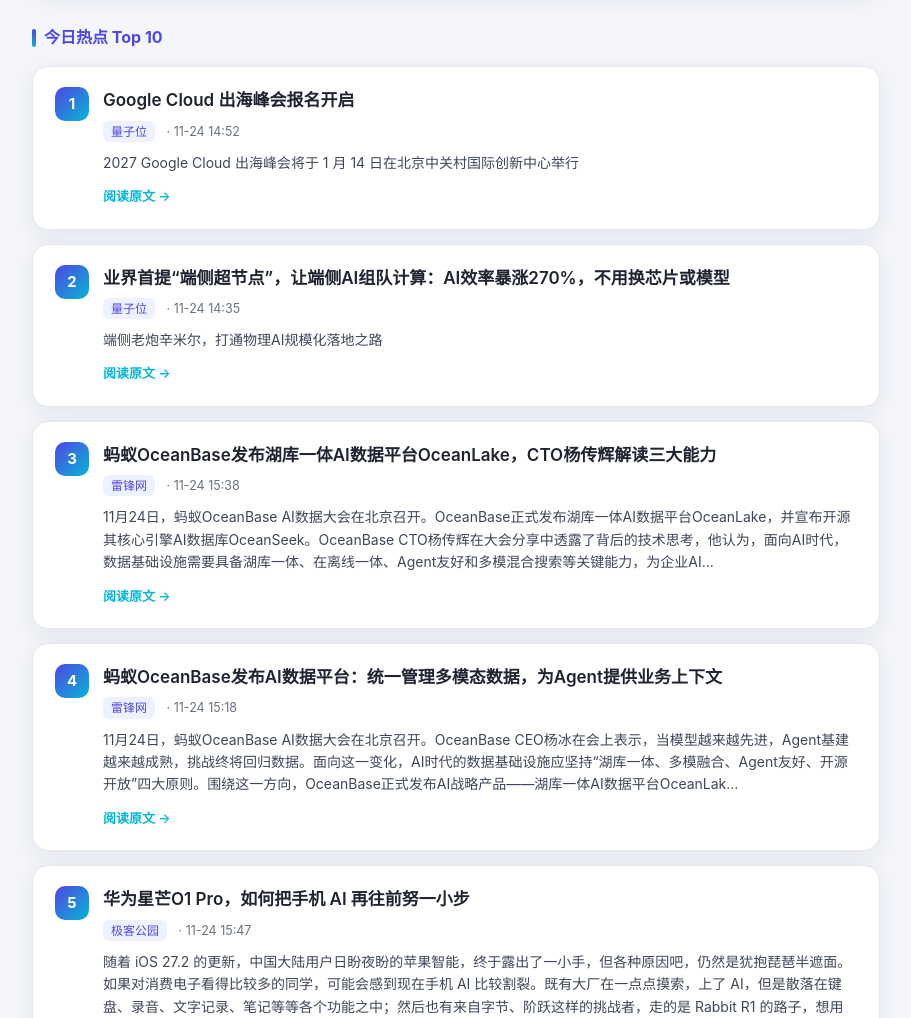
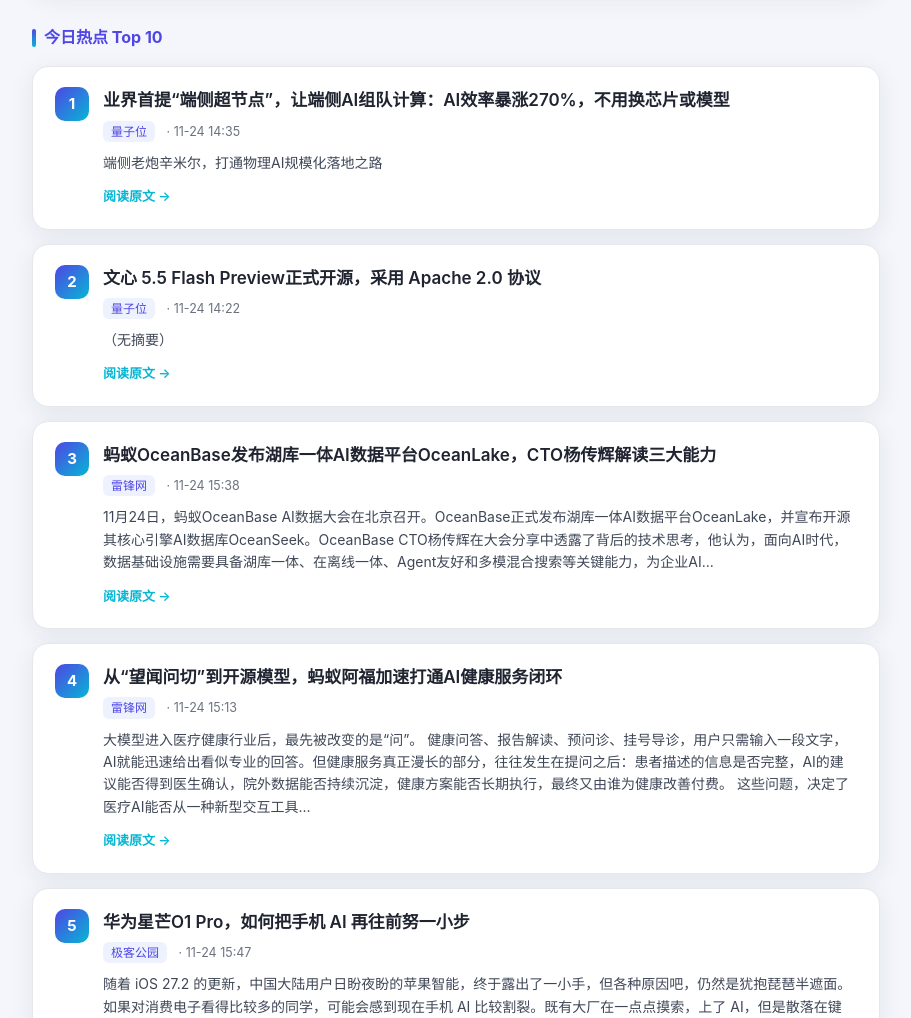
Before and after one commit to yangxe050102/hermes-ai-news, a plain HTML site: page docs/index.html in a window 1280 px wide. Shown: the part 300-1318 px from the top of the page, without its empty margins (184-1095 px from the left). Drawn offline with Linux system fonts and the light colour scheme.

Commit message:
Daily AI news briefing 2026-11-25

```diff
--- a/docs/index.html
+++ b/docs/index.html
@@ -117,10 +117,10 @@ body {
         <div class="card-top">
           <div class="rank">1</div>
           <div>
-            <a class="title" href="https://www.qbitai.com/2026/11/512370.html" target="_blank" rel="noopener">Google Cloud 出海峰会报名开启</a>
-            <div class="meta"><span class="badge">量子位</span> · 11-24 14:52</div>
-            <div class="summary">2027 Google Cloud 出海峰会将于 1 月 14 日在北京中关村国际创新中心举行</div>
-            <a class="read" href="https://www.qbitai.com/2026/11/512370.html" target="_blank" rel="noopener">阅读原文 →</a>
+            <a class="title" href="https://www.qbitai.com/2026/11/512362.html" target="_blank" rel="noopener">业界首提“端侧超节点”，让端侧AI组队计算：AI效率暴涨270%，不用换芯片或模型</a>
+            <div class="meta"><span class="badge">量子位</span> · 11-24 14:35</div>
+            <div class="summary">端侧老炮辛米尔，打通物理AI规模化落地之路</div>
+            <a class="read" href="https://www.qbitai.com/2026/11/512362.html" target="_blank" rel="noopener">阅读原文 →</a>
           </div>
         </div>
       </article>
@@ -128,10 +128,10 @@ body {
         <div class="card-top">
           <div class="rank">2</div>
           <div>
-            <a class="title" href="https://www.qbitai.com/2026/11/512362.html" target="_blank" rel="noopener">业界首提“端侧超节点”，让端侧AI组队计算：AI效率暴涨270%，不用换芯片或模型</a>
-            <div class="meta"><span class="badge">量子位</span> · 11-24 14:35</div>
-            <div class="summary">端侧老炮辛米尔，打通物理AI规模化落地之路</div>
-            <a class="read" href="https://www.qbitai.com/2026/11/512362.html" target="_blank" rel="noopener">阅读原文 →</a>
+            <a class="title" href="https://www.qbitai.com/2026/11/512354.html" target="_blank" rel="noopener">文心 5.5 Flash Preview正式开源，采用 Apache 2.0 协议</a>
+            <div class="meta"><span class="badge">量子位</span> · 11-24 14:22</div>
+            <div class="summary">（无摘要）</div>
+            <a class="read" href="https://www.qbitai.com/2026/11/512354.html" target="_blank" rel="noopener">阅读原文 →</a>
           </div>
         </div>
       </article>
@@ -150,10 +150,10 @@ body {
         <div class="card-top">
           <div class="rank">4</div>
           <div>
-            <a class="title" href="https://www.leiphone.com/category/industrynews/vo7BI6hIy3wL6Mi4.html" target="_blank" rel="noopener">蚂蚁OceanBase发布AI数据平台：统一管理多模态数据，为Agent提供业务上下文</a>
-            <div class="meta"><span class="badge">雷锋网</span> · 11-24 15:18</div>
-            <div class="summary">11月24日，蚂蚁OceanBase AI数据大会在北京召开。OceanBase CEO杨冰在会上表示，当模型越来越先进，Agent基建越来越成熟，挑战终将回归数据。面向这一变化，AI时代的数据基础设施应坚持“湖库一体、多模融合、Agent友好、开源开放”四大原则。围绕这一方向，OceanBase正式发布AI战略产品——湖库一体AI数据平台OceanLak...</div>
-            <a class="read" href="https://www.leiphone.com/category/industrynews/vo7BI6hIy3wL6Mi4.html" target="_blank" rel="noopener">阅读原文 →</a>
+            <a class="title" href="https://www.leiphone.com/category/medigital/P6Ota0mqLwk8wsN2.html" target="_blank" rel="noopener">从“望闻问切”到开源模型，蚂蚁阿福加速打通AI健康服务闭环</a>
+            <div class="meta"><span class="badge">雷锋网</span> · 11-24 15:13</div>
+            <div class="summary">大模型进入医疗健康行业后，最先被改变的是“问”。 健康问答、报告解读、预问诊、挂号导诊，用户只需输入一段文字，AI就能迅速给出看似专业的回答。但健康服务真正漫长的部分，往往发生在提问之后：患者描述的信息是否完整，AI的建议能否得到医生确认，院外数据能否持续沉淀，健康方案能否长期执行，最终又由谁为健康改善付费。 这些问题，决定了医疗AI能否从一种新型交互工具...</div>
+            <a class="read" href="https://www.leiphone.com/category/medigital/P6Ota0mqLwk8wsN2.html" target="_blank" rel="noopener">阅读原文 →</a>
           </div>
         </div>
       </article>
```
